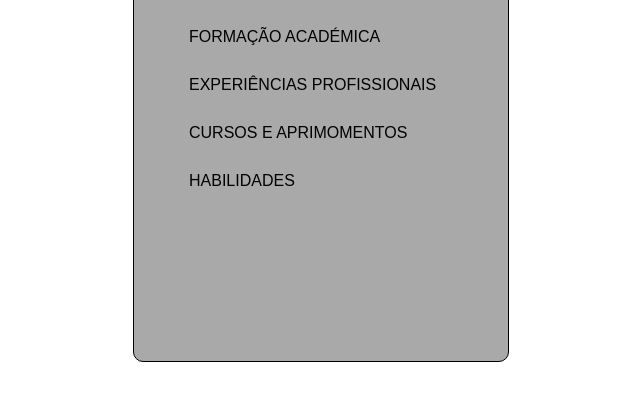
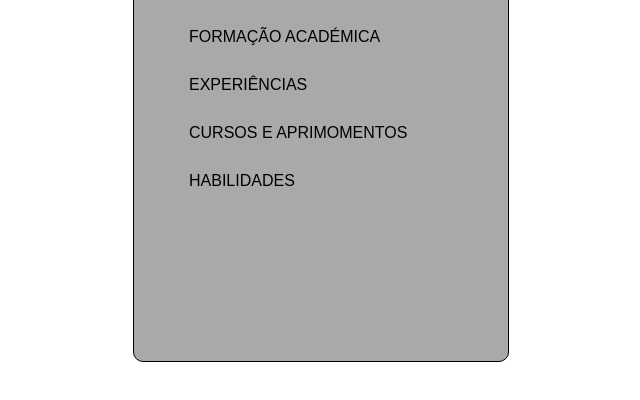
Before and after one commit to Ed-Silverio-Mr-Booleano/curriculo-web, a plain HTML site: page index.html in a window 1280 px wide. Shown: the part 156-556 px from the top of the page, without its empty margins (319-959 px from the left). Drawn offline with Linux system fonts and the light colour scheme.

Commit message:
feat: new feat on doc

```diff
--- a/index.html
+++ b/index.html
@@ -25,7 +25,7 @@
             <nav class="navegacao">
                 <ul>
                     <li><a href="./formacao-acdemica.html">Formação Académica</a></li>
-                    <li><a href="./experiencia-profissional.html">Experiências Profissionais</a></li>
+                    <li><a href="./experiencia-profissional.html">Experiências</a></li>
                     <li><a href="./curso-aprimoramento.html">Cursos e Aprimomentos</a></li>
                     <li><a href="./habilidades.html">Habilidades</a></li>
                 </ul>
```
